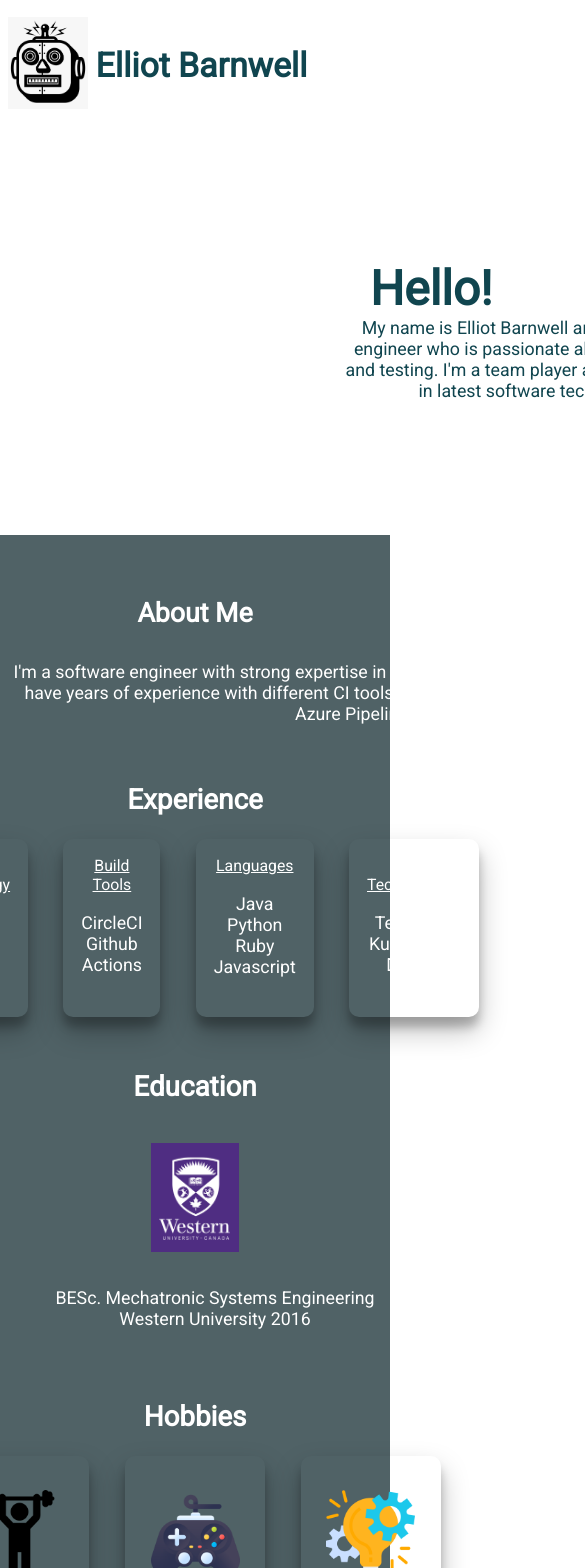
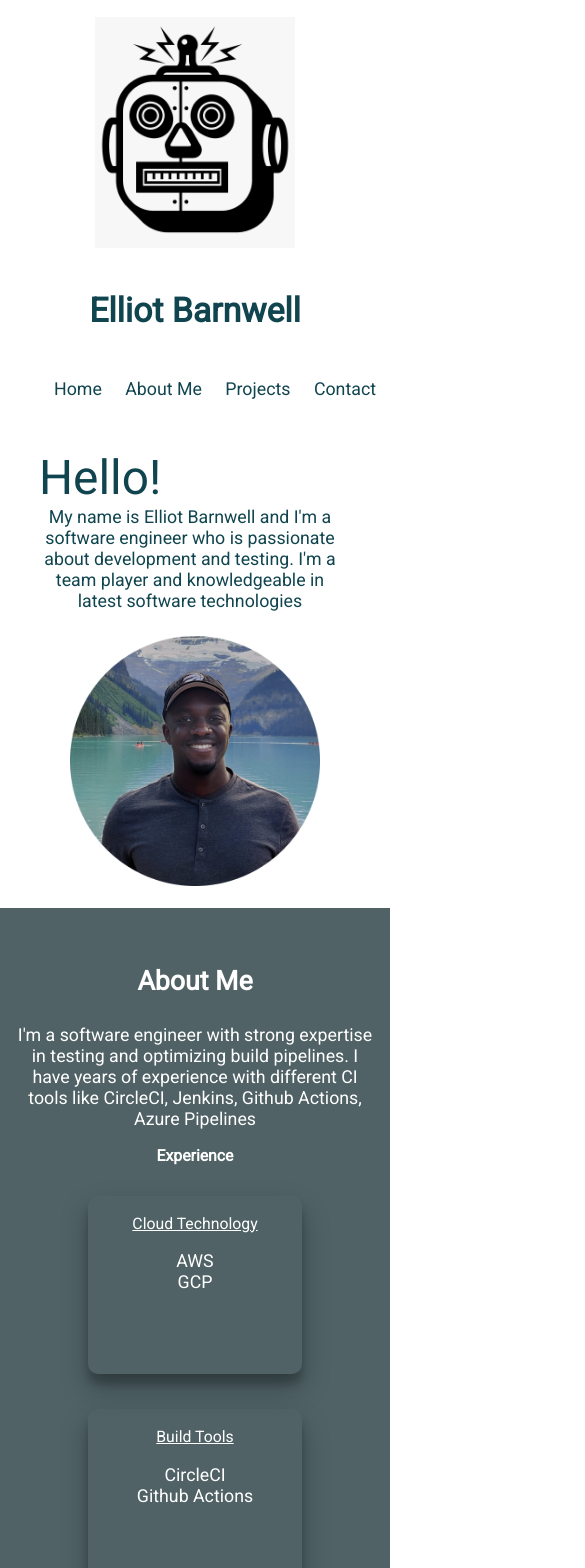
Before and after one commit to ElliotBarnwell/resume-website, a React (Create React App) app: page / in a window 390 px wide. Shown: the top 1568 px of the page, 585 px wide, since content can reach past the window. Built offline with nearby package versions, Linux system fonts and the light colour scheme.

Commit message:
sizing for mobile devices

```diff
--- a/src/App.css
+++ b/src/App.css
@@ -11,7 +11,6 @@ a, a:hover, a:focus, a:active {
 
 h1{
   font-size: calc(20px + 2vmin);
-
 }
 
 body{
@@ -58,24 +57,18 @@ section{
 }
 
 .about-me-summary{
-  width: 40em;
-  display: inline-block;
-  flex-direction: row;
-  align-items: center;
-  justify-content: center;
+  margin-left: 20vw;
+  margin-right: 20vw;
   margin-bottom: 2em;
 }
 
 .education-div{
-  display: flex;
-  flex-direction: column;
   align-items: center;
-  justify-content: center;
+  text-align: center;
   margin-bottom: 3em;
 }
 
 .education-summary{
-  width: 22em;
 }
 
 .project-container{
@@ -86,11 +79,11 @@ section{
 .project-panel{
   margin-top: 2vh;
   display: flex;
-  margin-left: 1em;
-  margin-right: 1em;
   flex-direction: row;
-  border-radius: 20px;
-  max-width: 20em;
+  border-radius: 10px;
+  width: 450px;
+  margin-left: 50px;
+  margin-right: 50px;
   box-shadow: rgba(0, 0, 0, 0.25) 0px 14px 28px, rgba(0, 0, 0, 0.22) 0px 10px 10px;
 }
 
@@ -105,16 +98,18 @@ section{
 
 .project-pic{
   width: auto;
-  min-height: 215px;
+  height: 20vh;
 }
 
 .project-summary{
-  padding-left: 100px;
-  padding-right: 100px;
-  padding-bottom: 50px;
+  padding-top: 3vh;
+  padding-left: 3vw;
+  padding-right: 3vw;
+  padding-bottom: 5vh;
   font-size: calc(3px + 2vmin);
   align-self: center;
 }
+
 
 .nav-container{
   display: flex;
@@ -126,9 +121,8 @@ section{
 
 .nav-list{
   display: flex;
-  margin-left: 20em;
+  margin-left: 100px;
   font-size: calc(10px + 2vmin);
-
 }
 
 .nav-item{
@@ -146,7 +140,6 @@ section{
 .contact-icon{
   margin-left: 2vw;
   margin-right: 2vw;
-  max-width: auto;
   height: 100px;
 }
 
@@ -172,12 +165,12 @@ section{
 }
 
 .resume-header {
-  padding-top: 2em;
-  padding-bottom: 2em;
+  padding-top: 2vh;
+  padding-bottom: 2vh;
   display: flex;
   flex-direction: row;
-  margin-left: 300px;
-  margin-right: 300px;
+  margin-left: 10vw;
+  margin-right: 10vw;
 }
 
 .aboutme-summary{
@@ -208,7 +201,7 @@ section{
 }
 
 .hobby-div{
-  width: 10em;
+  width: 250px;
   margin-left: 1em;
   margin-right: 1em;
   box-shadow: rgba(0, 0, 0, 0.25) 0px 14px 28px, rgba(0, 0, 0, 0.22) 0px 10px 10px;
@@ -240,16 +233,19 @@ section{
 }
 
 .summary-div {
-  margin-left: 20px;
-  margin-right: 2em;
   margin-top: 0px;
   margin-bottom: 40px;
-  min-width: 400px;
-
+  margin-right: 50px;
 }
 
 .logo-img {
-  max-width: 5em;
+  max-width: 200px;
+  flex: 1;
+  margin: 2vh 2vw 2vh 2vw;
+}
+
+.hobby-img{
+  max-width: 225px;
   flex: 1;
   margin: 2vh 2vw 2vh 2vw;
 }
@@ -257,12 +253,6 @@ section{
 .title{
   font-size: 4vh;
   flex: 1;
-}
-
-
-.Summary-div {
-  border-style: 'groove';
-  padding: 40;
 }
 
 #contact{
@@ -289,3 +279,155 @@ section{
     transform: rotate(360deg);
   }
 }
+
+@media screen and (max-width: 1000px) {
+  .experience{
+    display: flex;
+    flex-direction: column;
+  }
+
+  .resume-header {
+    display: flex;
+    flex-direction: column;
+    margin-right: 10vw;
+    margin-left: 10vw;
+    padding-top: 0px;
+    padding-bottom: 0px;
+  }
+
+  .nav-container{
+    display: flex;
+    flex-direction: column;
+    min-height: 10vh;
+    white-space: nowrap;
+    align-items: center;
+  }
+
+  .profile-pic{
+    max-width: 250px;
+    flex: 1;
+  }
+
+  .summary-div {
+    margin-top: 0px;
+    margin-bottom: 3vh;
+    margin-right: 10px;
+  }
+
+  .body{
+    font-size: calc(5px + 1vmin);
+    width: 100%;
+    display: block;
+  }
+
+  .project-pic{
+    width: 100px;
+    height: 100px;
+    margin-bottom: 3vh;
+  }
+
+  .project-panel{
+    margin-top: 2vh;
+    margin-bottom: 2vh;
+    margin-left: 10vw;
+    margin-right: 10vw;
+    border-radius: 5px;
+    box-shadow: rgba(0, 0, 0, 0.25) 0px 14px 28px, rgba(0, 0, 0, 0.22) 0px 10px 10px;
+    width: 300px;
+  }
+
+  .project-container{
+    display: flex;
+    flex-direction: column;
+    align-items: center;
+    justify-content: center;
+  }
+
+  .project-summary{
+    padding-top: 1vh;
+    padding-left: 3vw;
+    padding-right: 3vw;
+    padding-bottom: 5vh;
+    font-size: calc(3px + 2vmin);
+  }
+
+  .aboutme-summary{
+    display: flex;
+    flex-direction: column;
+    align-items: center;
+    justify-content: center;
+  }
+
+  .contact-icon{
+    margin-left: 2vw;
+    margin-right: 2vw;
+    height: 50px;
+  }
+
+  .nav-item{
+    display: flex;
+    padding: 3vh 3vw 3vh 3vw;
+  }
+
+  .education-summary{
+    width: 100%;
+    text-align: center;
+  }
+
+  .about-me-summary{
+    margin-bottom: 2vh;
+    margin-left: 3vw;
+    margin-right: 3vw;
+  }
+
+  .tech-div{
+    display: flex;
+    flex-direction: column;
+    width: 10em;
+    height: 8em;
+    margin-left: 1em;
+    margin-right: 1em;
+    margin-top: 1em;
+    margin-bottom: 1em;
+    box-shadow: rgba(0, 0, 0, 0.25) 0px 14px 28px, rgba(0, 0, 0, 0.22) 0px 10px 10px;
+    border-radius: 10px;
+    padding: 1em 1em 1em 1em;
+  }
+
+  h1{
+    font-size: calc(8px + 2vmin);
+  }
+
+  .intro-header{
+    font-size: calc(40px + 2vmin);
+    text-align: left;
+    margin-top: 3vh;
+    margin-left: 0px;
+    font-weight: 400;
+  }
+
+  h2{
+    padding-top: 5px;
+    padding-bottom: 5px;
+  }
+
+  .nav-list{
+    margin-top: 0px;
+    margin-bottom: 0px;
+    margin-left: 0px;
+  }
+
+  .hobby-img{
+    max-width: 150px;
+    flex: 1;
+    margin: 2vh 2vw 2vh 2vw;
+  }
+
+  .hobby-div{
+    width: 200px;
+    margin: 1em 1em 1em 1em;
+    box-shadow: rgba(0, 0, 0, 0.25) 0px 14px 28px, rgba(0, 0, 0, 0.22) 0px 10px 10px;
+    border-radius: 10px;
+    padding: 1em 1em 1em 1em;
+  }
+}
--- a/src/components/pages/aboutme.js
+++ b/src/components/pages/aboutme.js
@@ -50,21 +50,19 @@ export default function AboutMe(){
         <h1>Education</h1>
         <div className="education-div">
 
-            <img src={westernUni} className="logo-img" alt="logo"/>
+            <img src={westernUni} className="hobby-img" alt="logo"/>
             <div className="education-summary">
-              <ul>
                 <p>BESc. Mechatronic Systems Engineering</p>
                 <p>Western University 2016</p>
-              </ul>
             </div>
        </div>
 
        <h1>Hobbies</h1>
        <div className="aboutme-summary">
 
-           <div className="hobby-div"><img src={weightIcon} className="logo-img" alt="logo"/><p>Working out</p></div>
-           <div className="hobby-div"><img src={gamingIcon} className="logo-img" alt="logo"/><p>Gaming</p></div>
-           <div className="hobby-div"><img src={projectIcon} className="logo-img" alt="logo"/><p>Side Projects</p></div>
+           <div className="hobby-div"><img src={weightIcon} className="hobby-img" alt="logo"/><p>Working out</p></div>
+           <div className="hobby-div"><img src={gamingIcon} className="hobby-img" alt="logo"/><p>Gaming</p></div>
+           <div className="hobby-div"><img src={projectIcon} className="hobby-img" alt="logo"/><p>Side Projects</p></div>
      </div>
         </section>
     );
--- a/src/components/pages/home.js
+++ b/src/components/pages/home.js
@@ -11,7 +11,7 @@ export default function Home(){
         <section id="home">
             <div className="resume-header">
 
-              <div className="summary-div">
+              <div>
                 <p className="intro-header">Hello!</p>
                 <Summary/>
               </div>
```
